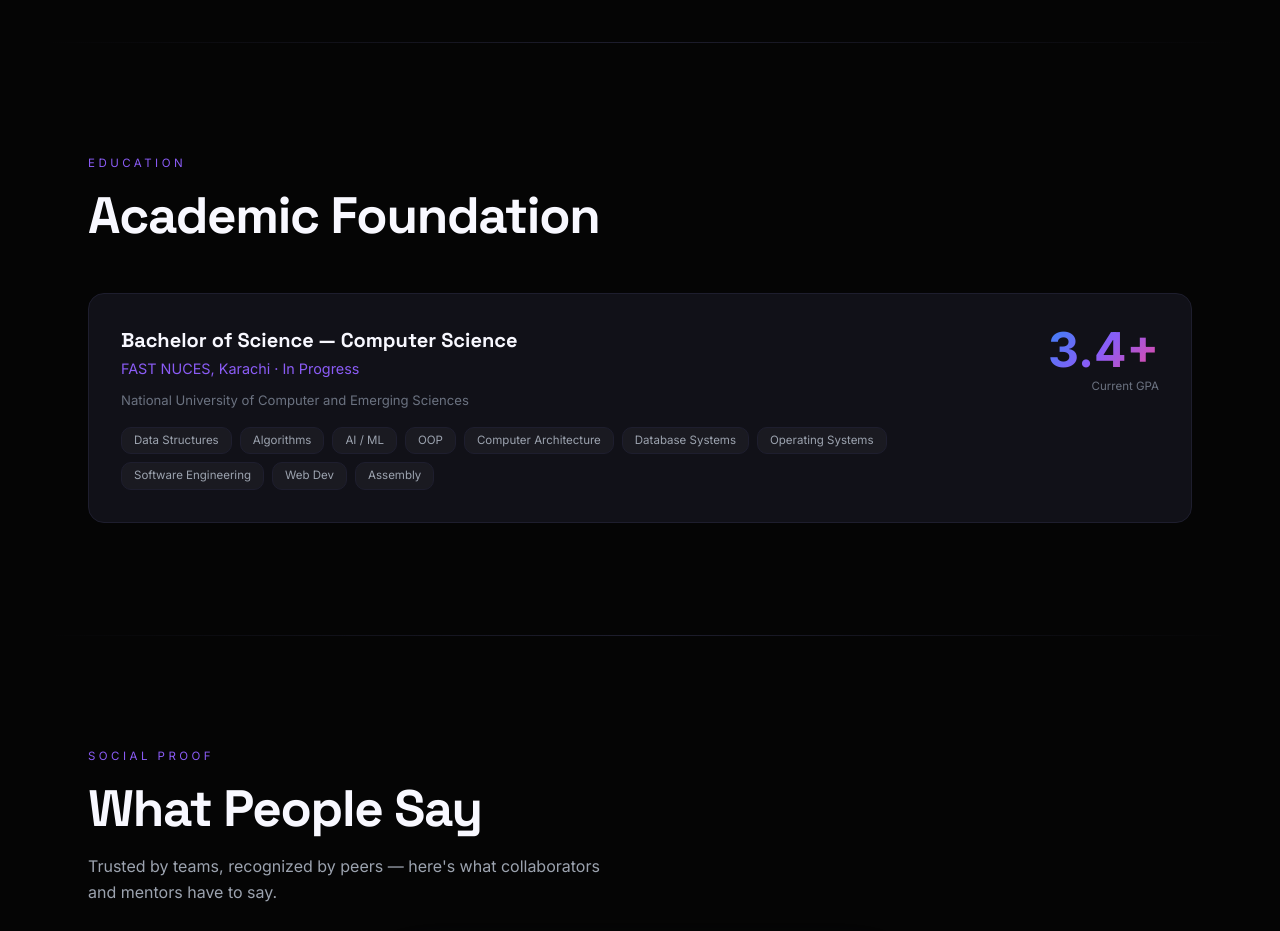
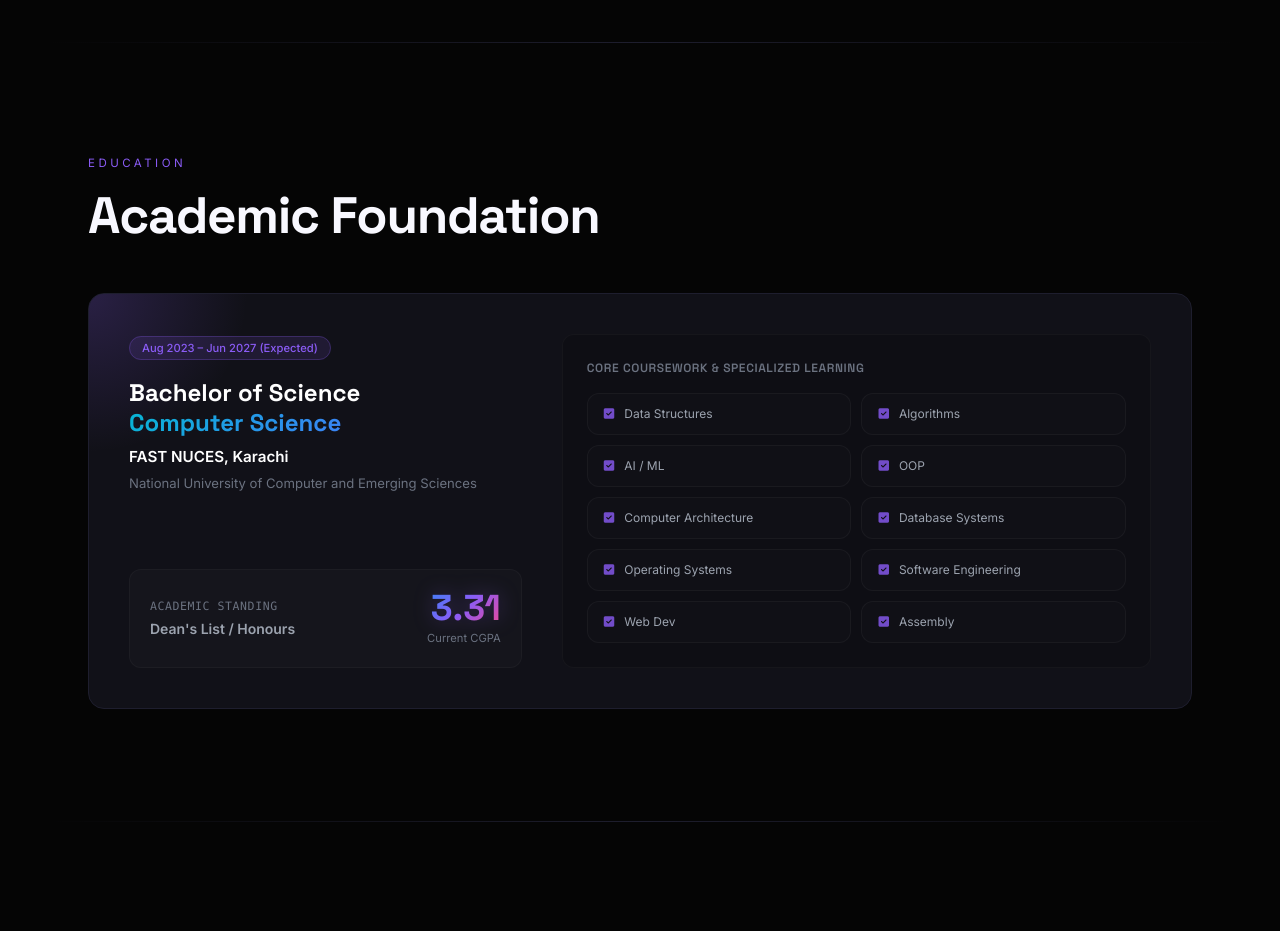
Before and after one commit to waniaf-22/Portfolio-Wania-Fatima, a React (Vite) app: page / in a window 1280 px wide. Shown: the part 10120-11051 px from the top of the page. Built offline with nearby package versions, Linux system fonts and the light colour scheme; the HTML template or start-up script is replaced by a standard one.

Commit message:
Redesign Education section with 3.31 GPA and 2023-2027 timeline

```diff
--- a/src/components/EducationSection.tsx
+++ b/src/components/EducationSection.tsx
@@ -13,34 +13,83 @@ const EducationSection = () => {
       </h2>
 
       <div
-        className="rounded-2xl p-6 md:p-8 border border-[var(--dark-border)] grid grid-cols-1 md:grid-cols-[1fr_auto] gap-8 items-start"
+        className="rounded-2xl p-6 md:p-10 border border-[var(--dark-border)] grid grid-cols-1 lg:grid-cols-[1.2fr_1.8fr] gap-10 items-stretch relative overflow-hidden group"
         style={{ background: "var(--dark-card)" }}
       >
-        <div>
-          <h3 className="text-xl font-display font-bold mb-1">Bachelor of Science — Computer Science</h3>
-          <div className="text-[0.9rem] text-[var(--purple)] mb-3">FAST NUCES, Karachi · In Progress</div>
-          <div className="text-[0.82rem] text-[var(--gray)] mb-4">National University of Computer and Emerging Sciences</div>
-          <div className="flex flex-wrap gap-2">
-            {courses.map((c) => (
-              <span
-                key={c}
-                className="text-[0.72rem] px-3 py-1 rounded-md text-[var(--lg)]"
-                style={{ background: "rgba(255,255,255,0.04)", border: "1px solid var(--dark-border)" }}
+        {/* Decorative corner glow */}
+        <div
+          className="absolute -top-40 -left-40 w-80 h-80 rounded-full pointer-events-none opacity-20"
+          style={{ background: "radial-gradient(circle, var(--purple) 0%, transparent 70%)" }}
+        />
+
+        {/* Left Column: University Details & GPA */}
+        <div className="flex flex-col justify-between relative z-10">
+          <div>
+            <span className="text-[0.7rem] px-3 py-1 rounded-full font-medium"
+              style={{
+                background: "rgba(139,92,246,0.12)",
+                border: "1px solid rgba(139,92,246,0.25)",
+                color: "var(--purple)",
+              }}
+            >
+              Aug 2023 – Jun 2027 (Expected)
+            </span>
+
+            <h3 className="text-2xl font-display font-bold text-white mt-5 mb-2 leading-tight">
+              Bachelor of Science <br/>
+              <span style={{ background: "var(--grad2)", WebkitBackgroundClip: "text", WebkitTextFillColor: "transparent" }}>
+                Computer Science
+              </span>
+            </h3>
+
+            <div className="text-[0.95rem] font-semibold text-white mb-1">FAST NUCES, Karachi</div>
+            <div className="text-[0.82rem] text-[var(--gray)] leading-relaxed mb-6">
+              National University of Computer and Emerging Sciences
+            </div>
+          </div>
+
+          {/* GPA Card */}
+          <div
+            className="rounded-xl p-5 border border-[rgba(255,255,255,0.03)] flex items-center justify-between gap-4 mt-auto"
+            style={{ background: "rgba(255,255,255,0.02)" }}
+          >
+            <div>
+              <div className="text-[0.72rem] text-[var(--gray)] uppercase tracking-wider font-mono">Academic Standing</div>
+              <div className="text-sm font-semibold text-[var(--lg)] mt-1">Dean's List / Honours</div>
+            </div>
+            <div className="text-right">
+              <div
+                className="text-4xl font-bold leading-none font-display"
+                style={{ background: "var(--grad1)", WebkitBackgroundClip: "text", WebkitTextFillColor: "transparent", filter: "drop-shadow(0 0 10px rgba(139,92,246,0.3))" }}
               >
-                {c}
-              </span>
-            ))}
+                3.31
+              </div>
+              <div className="text-[0.7rem] text-[var(--gray)] mt-1">Current CGPA</div>
+            </div>
           </div>
         </div>
 
-        <div className="text-right">
-          <div
-            className="text-5xl font-bold leading-none"
-            style={{ background: "var(--grad1)", WebkitBackgroundClip: "text", WebkitTextFillColor: "transparent" }}
-          >
-            3.4+
+        {/* Right Column: Coursework Grid */}
+        <div className="rounded-xl p-6 border border-[rgba(255,255,255,0.03)] relative z-10 flex flex-col justify-between"
+          style={{ background: "rgba(5,5,5,0.2)" }}
+        >
+          <div>
+            <div className="text-[0.75rem] uppercase tracking-wider text-[var(--gray)] mb-4 font-semibold font-display">
+              Core Coursework & Specialized Learning
+            </div>
+            <div className="grid grid-cols-1 sm:grid-cols-2 gap-2.5">
+              {courses.map((c) => (
+                <div
+                  key={c}
+                  className="px-4 py-3 rounded-lg text-xs text-[var(--lg)] border border-[rgba(255,255,255,0.04)] hover:border-[rgba(139,92,246,0.3)] hover:text-white transition-all duration-300 hover:translate-x-1 cursor-default flex items-center"
+                  style={{ background: "rgba(255,255,255,0.01)" }}
+                >
+                  <i className="fa-solid fa-square-check text-[var(--purple)] mr-2.5 opacity-80"></i>
+                  {c}
+                </div>
+              ))}
+            </div>
           </div>
-          <div className="text-[0.72rem] text-[var(--gray)] mt-1">Current GPA</div>
         </div>
       </div>
     </section>
```
